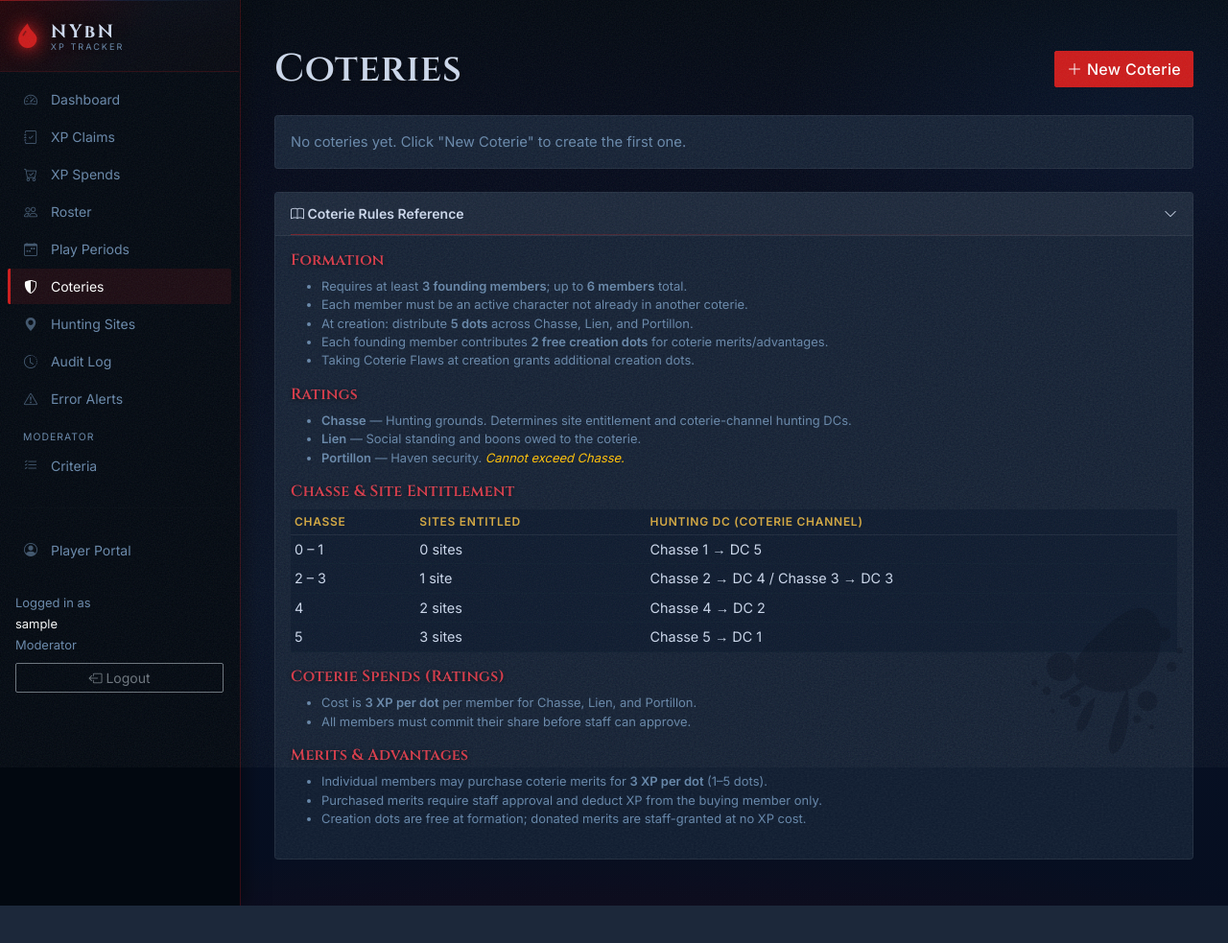
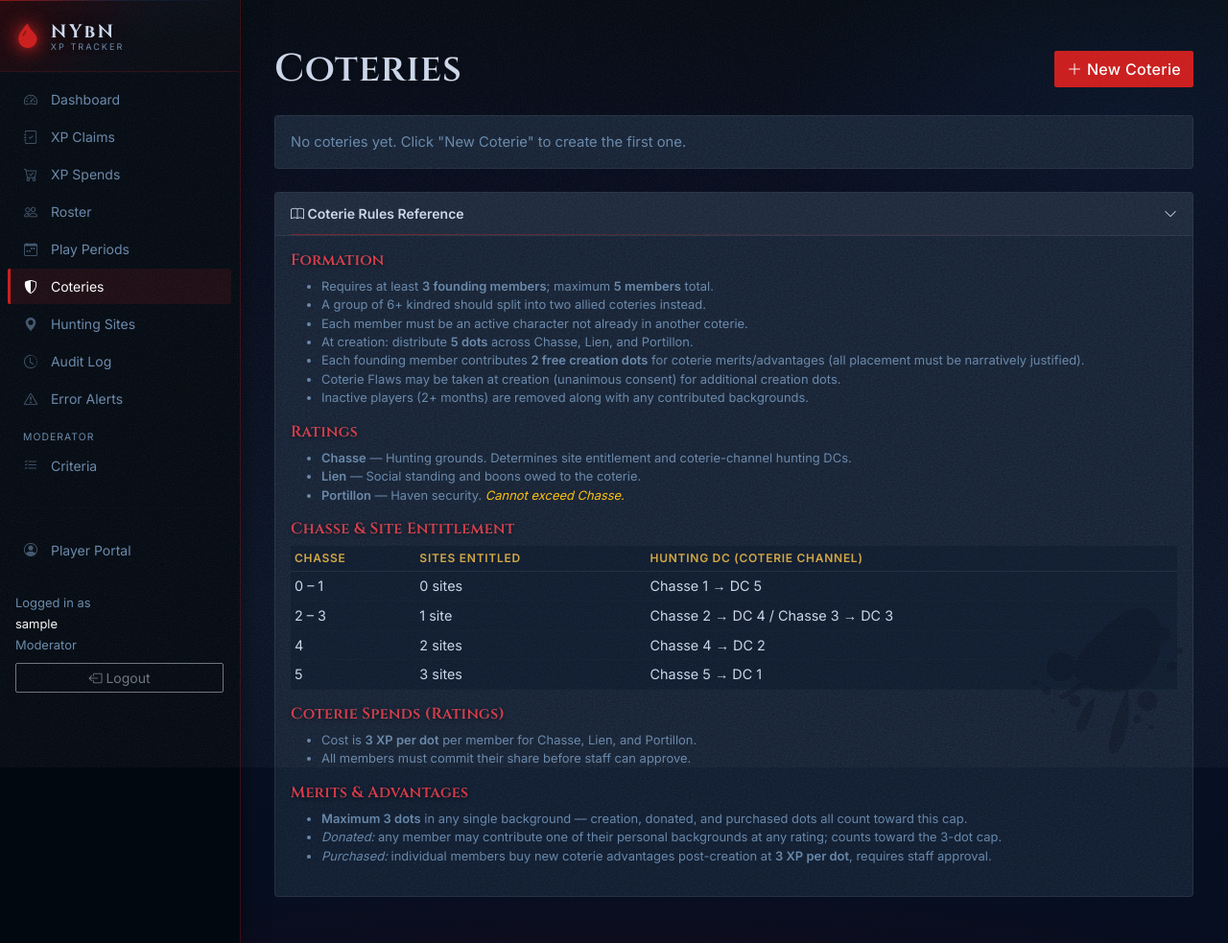
Before and after one commit to nyxthasage121-oss/nybn-xp-tracker, a Flask app: page /coteries/ in a window 1280 px wide, after a click on "Coterie Rules Reference". Shown: the whole page at 96% size. Before the commit the page ends 944 px from the top, so only its background shows below. Run offline with Flask 3, Linux system fonts and the light colour scheme; the visitor is signed in with stand-in values (Sample User, id 1); parts of the project's set-up code (start-up, migrations or seed data) failed here and were passed over; some libraries are stand-ins or nearby versions.

Commit message:
Coterie mechanics: 3-dot cap, 5-member max, grouped Merit Registry
Rules corrections from authoritative NYbN coterie rules:
- Max 5 members per coterie (was 6); group of 6+ splits into two allied coteries
- Max 3 dots per background across all sources (creation + donated + purchased)
  - Enforced in submit_coterie_merit() counting Approved + Pending together
  - Dots input in Record Merit form capped to merit_cap dynamically
- Donated type clarified: member contributes an existing personal background to the pool

Implementation:
- COTERIE_MAX_MEMBERS: 6 → 5 in db.py and CLAUDE.md
- DBService.COTERIE_MERIT_CAP = 3 class constant, checked before insert
- Merit Registry redesigned: grouped by background name, shows Rating (x/3 dot pips),
  "Capped" badge when at limit, contributor breakdown per row
- Rules reference updated in both list and detail pages

Co-Authored-By: Claude Sonnet 4.6 <noreply@anthropic.com>

```diff
--- a/apps/web/app/blueprints/coteries.py
+++ b/apps/web/app/blueprints/coteries.py
@@ -4,6 +4,7 @@ from flask import Blueprint, render_template, request, redirect, url_for, flash,
 from app import db_service
 from app.auth import require_staff, get_staff_user
 from app.db import COTERIE_MAX_MEMBERS
+from app.db_service import DBService
 
 bp = Blueprint('coteries', __name__)
 
@@ -57,6 +58,17 @@ def detail(coterie_id: int):
     creation_budget = db_service.get_creation_dot_budget(coterie_id)
     pending_merits = [m for m in merits if m.status == 'Pending']
     approved_merits = [m for m in merits if m.status == 'Approved']
+
+    # Group approved merits by background name for the registry view
+    _merit_cap = DBService.COTERIE_MERIT_CAP
+    _groups: dict = {}
+    for m in approved_merits:
+        key = m.merit_name.strip().lower()
+        if key not in _groups:
+            _groups[key] = {'name': m.merit_name, 'total': 0, 'items': []}
+        _groups[key]['total'] += m.dots
+        _groups[key]['items'].append(m)
+    grouped_merits = sorted(_groups.values(), key=lambda g: g['name'].lower())
 
     def _dots(n, mx=5):
         return '●' * n + '○' * (mx - n)
@@ -116,6 +128,8 @@ def detail(coterie_id: int):
         creation_budget=creation_budget,
         pending_merits=pending_merits,
         approved_merits=approved_merits,
+        grouped_merits=grouped_merits,
+        merit_cap=_merit_cap,
     )
 
 
--- a/apps/web/app/db.py
+++ b/apps/web/app/db.py
@@ -6,7 +6,7 @@ from sqlalchemy import Integer, String, Boolean, Text
 db = SQLAlchemy()
 
 XP_CAP = 350
-COTERIE_MAX_MEMBERS = 6  # NYbN allows 6; MCbN allows 5
+COTERIE_MAX_MEMBERS = 5  # NYbN: max 5; 6+ splits into two allied coteries
 
 
 class DbCharacter(db.Model):
--- a/apps/web/app/db_service.py
+++ b/apps/web/app/db_service.py
@@ -1715,6 +1715,9 @@ class DBService:
         ).all()
         return [_row_to_coterie_merit(r) for r in rows]
 
+    # Maximum dots any single background/advantage can reach in the coterie pool
+    COTERIE_MERIT_CAP = 3
+
     def submit_coterie_merit(
         self,
         coterie_id: int,
@@ -1727,23 +1730,33 @@ class DBService:
         """Record or request a coterie merit/advantage.
 
         merit_type:
-        - 'purchased': costs 3 XP/dot, creates a Pending request for staff approval.
-        - 'creation':  free from creation dot budget, auto-approved.
-        - 'donated':   staff-granted at no cost, auto-approved.
-
-        Raises ValueError if budget is exhausted (creation) or the character is
-        not a coterie member (purchased/creation).
+        - 'purchased': costs 3 XP/dot per member; Pending until staff approval.
+        - 'creation':  drawn from the free creation dot budget (2/member + flaw bonus);
+                       auto-approved.
+        - 'donated':   member donates an existing personal background to the pool;
+                       no XP cost; auto-approved.
+
+        Per-background cap: no single background name may exceed COTERIE_MERIT_CAP (3)
+        total dots across all sources (creation + donated + purchased), counting both
+        Approved and Pending records.
+
+        Raises ValueError if:
+        - the per-background cap would be exceeded
+        - the creation dot budget is insufficient
+        - the character is not in the coterie (for purchased/creation types)
         """
         coterie = DbCoterie.query.get(coterie_id)
         if not coterie:
             raise ValueError(f'Coterie {coterie_id} not found.')
 
-        if dots < 1 or dots > 5:
-            raise ValueError('Dots must be between 1 and 5.')
+        if dots < 1 or dots > self.COTERIE_MERIT_CAP:
+            raise ValueError(f'Dots must be between 1 and {self.COTERIE_MERIT_CAP}.')
 
         merit_type = merit_type.strip().lower()
         if merit_type not in ('purchased', 'creation', 'donated'):
             raise ValueError('Invalid merit type. Use purchased, creation, or donated.')
+
+        merit_name = merit_name.strip()
 
         # Membership check for member-owned types
         if merit_type in ('purchased', 'creation'):
@@ -1754,6 +1767,23 @@ class DBService:
             if not membership:
                 raise ValueError(f'{character_name} is not a member of this coterie.')
 
+        # Per-background 3-dot cap (counts Approved + Pending together)
+        existing_total = db.session.query(
+            func.coalesce(func.sum(DbCoterieMerit.dots), 0)
+        ).filter(
+            DbCoterieMerit.coterie_id == coterie_id,
+            func.lower(DbCoterieMerit.merit_name) == merit_name.lower(),
+            DbCoterieMerit.status.in_(['Approved', 'Pending']),
+        ).scalar()
+        existing_total = int(existing_total or 0)
+
+        if existing_total + dots > self.COTERIE_MERIT_CAP:
+            remaining_cap = self.COTERIE_MERIT_CAP - existing_total
+            raise ValueError(
+                f'"{merit_name}" is already at {existing_total}/{self.COTERIE_MERIT_CAP} dots. '
+                f'Only {remaining_cap} more dot(s) can be added.'
+            )
+
         xp_cost = dots * 3 if merit_type == 'purchased' else 0
 
         # Validate creation dot budget
@@ -1771,7 +1801,7 @@ class DBService:
         row = DbCoterieMerit(
             coterie_id=coterie_id,
             character_name=character_name,
-            merit_name=merit_name.strip(),
+            merit_name=merit_name,
             dots=dots,
             merit_type=merit_type,
             xp_cost=xp_cost,
--- a/apps/web/app/templates/coteries/list.html
+++ b/apps/web/app/templates/coteries/list.html
@@ -152,11 +152,13 @@
       <div class="card-body">
         <h6 class="text-danger">Formation</h6>
         <ul class="small">
-          <li>Requires at least <strong>3 founding members</strong>; up to <strong>6 members</strong> total.</li>
+          <li>Requires at least <strong>3 founding members</strong>; maximum <strong>5 members</strong> total.</li>
+          <li>A group of 6+ kindred should split into two allied coteries instead.</li>
           <li>Each member must be an active character not already in another coterie.</li>
           <li>At creation: distribute <strong>5 dots</strong> across Chasse, Lien, and Portillon.</li>
-          <li>Each founding member contributes <strong>2 free creation dots</strong> for coterie merits/advantages.</li>
-          <li>Taking Coterie Flaws at creation grants additional creation dots.</li>
+          <li>Each founding member contributes <strong>2 free creation dots</strong> for coterie merits/advantages (all placement must be narratively justified).</li>
+          <li>Coterie Flaws may be taken at creation (unanimous consent) for additional creation dots.</li>
+          <li>Inactive players (2+ months) are removed along with any contributed backgrounds.</li>
         </ul>
         <h6 class="text-danger mt-3">Ratings</h6>
         <ul class="small">
@@ -181,9 +183,9 @@
         </ul>
         <h6 class="text-danger mt-3">Merits &amp; Advantages</h6>
         <ul class="small">
-          <li>Individual members may purchase coterie merits for <strong>3 XP per dot</strong> (1–5 dots).</li>
-          <li>Purchased merits require staff approval and deduct XP from the buying member only.</li>
-          <li>Creation dots are free at formation; donated merits are staff-granted at no XP cost.</li>
+          <li><strong>Maximum 3 dots</strong> in any single background — creation, donated, and purchased dots all count toward this cap.</li>
+          <li><em>Donated:</em> any member may contribute one of their personal backgrounds at any rating; counts toward the 3-dot cap.</li>
+          <li><em>Purchased:</em> individual members buy new coterie advantages post-creation at <strong>3 XP per dot</strong>, requires staff approval.</li>
         </ul>
       </div>
     </div>
```
Also changed, not shown: CLAUDE.md (+1 -1 lines), apps/web/app/templates/coteries/detail.html (+47 -31 lines).
